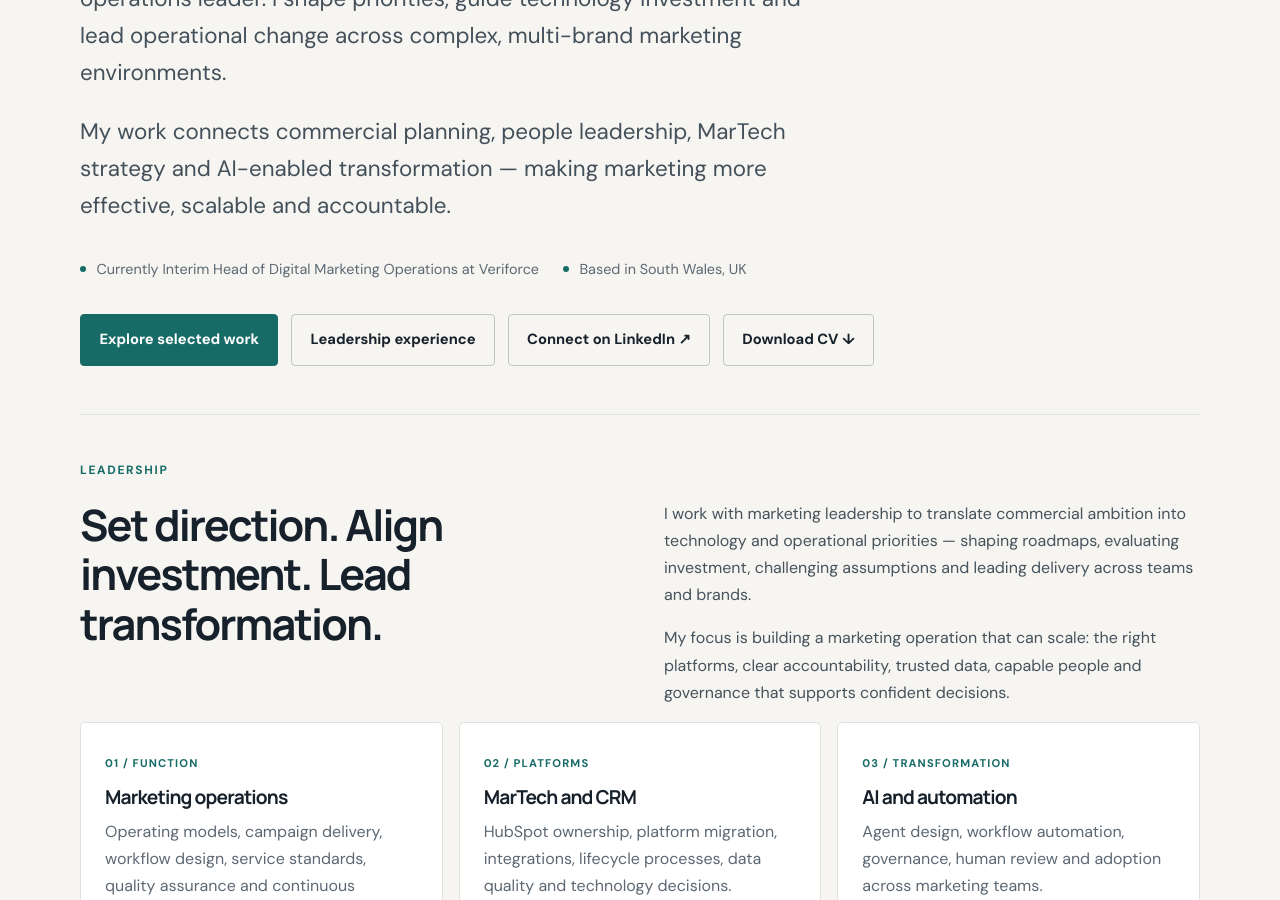
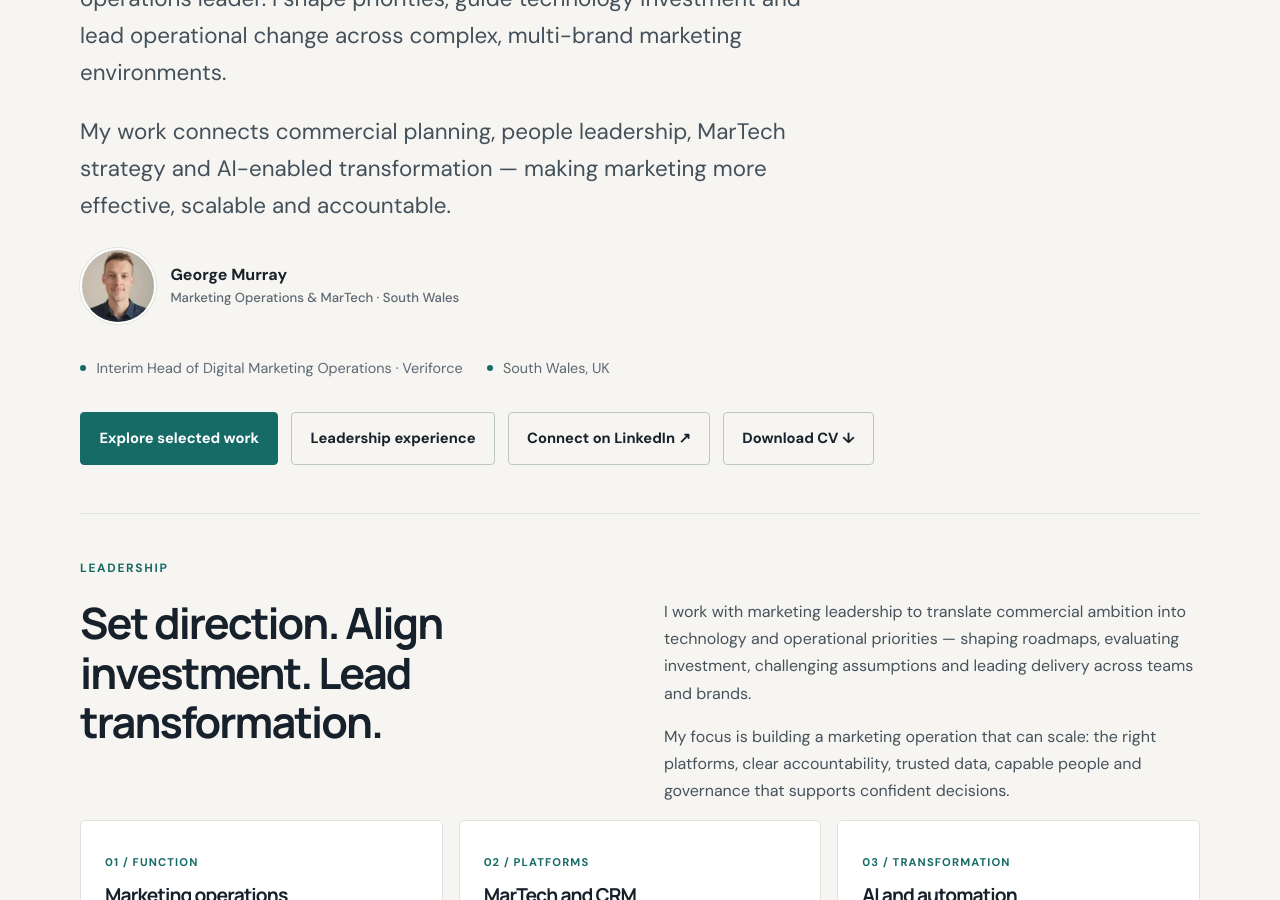
Before and after one commit to georgefwmurray/Marketing-Operations-Control-Centre, a Jekyll site: the page built from index.md, in a window 1280 px wide and 900 px high, scrolled down 945 px. Built offline with Jekyll 4.4.1, drawn with Linux system fonts in a browser that asks for light colours.

Commit message:
Add portrait and refine homepage role metadata

```diff
--- a/index.md
+++ b/index.md
@@ -10,9 +10,13 @@ description: "George Murray is a marketing operations and MarTech leader special
   <h2>Setting the strategy, teams and operating models that turn commercial priorities into measurable performance — across HubSpot, MarTech and AI agents.</h2>
   <p class="lead">I'm George Murray, a strategic marketing technology and digital operations leader. I shape priorities, guide technology investment and lead operational change across complex, multi-brand marketing environments.</p>
   <p class="lead">My work connects commercial planning, people leadership, MarTech strategy and AI-enabled transformation — making marketing more effective, scalable and accountable.</p>
+  <div class="page-hero-identity">
+    <img src="{{ '/assets/images/george-murray-profile.jpg?v=2' | relative_url }}" alt="George Murray" width="76" height="76" loading="eager" decoding="async">
+    <span><strong>George Murray</strong><small>Marketing Operations &amp; MarTech · South Wales</small></span>
+  </div>
   <div class="hero-meta">
-    <span>Currently Interim Head of Digital Marketing Operations at Veriforce</span>
-    <span>Based in South Wales, UK</span>
+    <span>Interim Head of Digital Marketing Operations · Veriforce</span>
+    <span>South Wales, UK</span>
   </div>
   <div class="actions">
     <a class="button primary" href="#work">Explore selected work</a>
```
